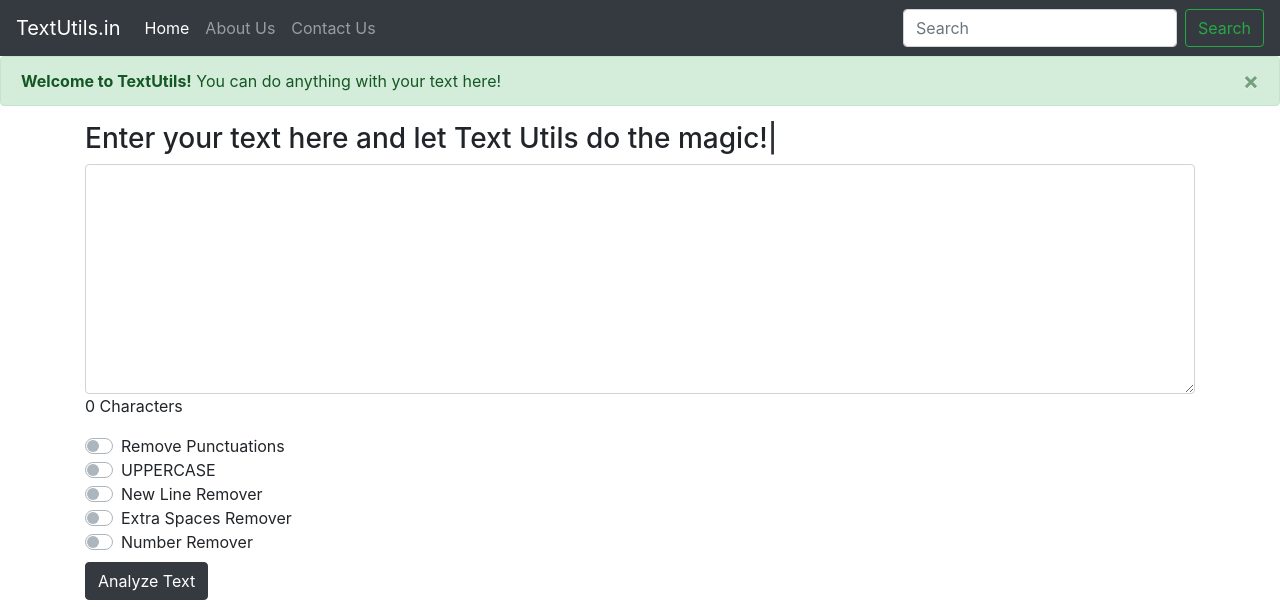
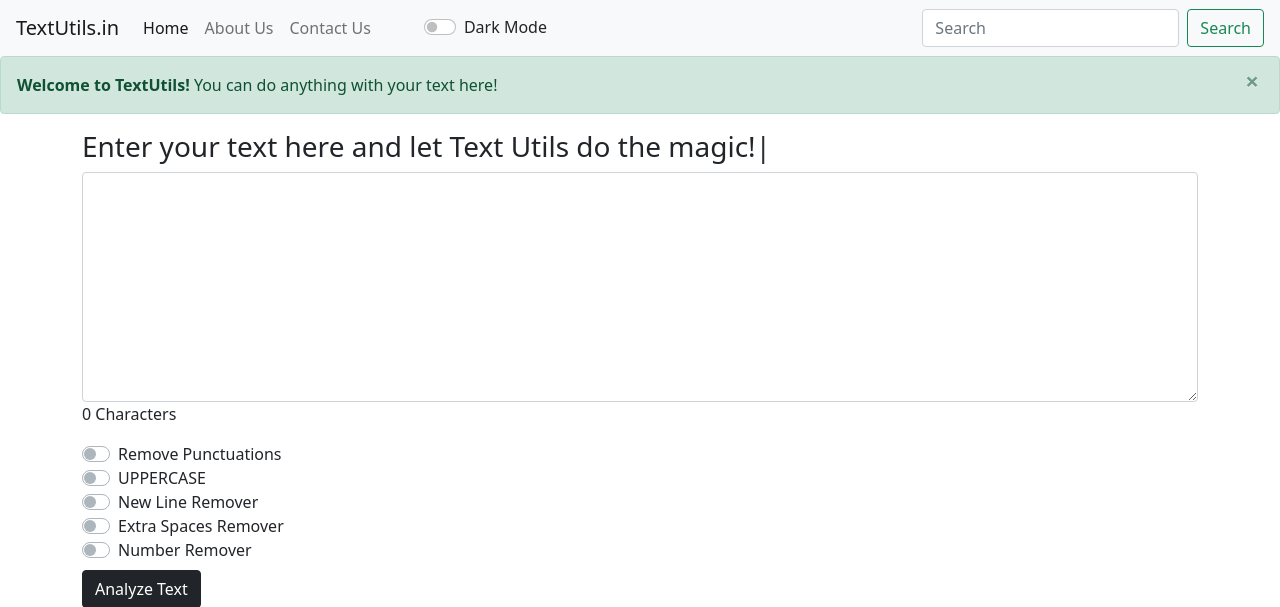
Before and after one commit to haris989/TextUtils, a Django app: page / in a window 1280 px wide. Shown: the top 607 px of the page. Run offline with Django 3.2, Linux system fonts and the light colour scheme; some libraries are stand-ins or nearby versions.

Commit message:
Introduced Night Mode UI. A Nice looking UI with Dark theme & also added A cool Button to toggle Dark Mode.

```diff
--- a/templates/index.html
+++ b/templates/index.html
@@ -9,6 +9,10 @@
     <link rel="stylesheet" href="https://stackpath.bootstrapcdn.com/bootstrap/4.2.1/css/bootstrap.min.css" integrity="sha384-GJzZqFGwb1QTTN6wy59ffF1BuGJpLSa9DkKMp0DgiMDm4iYMj70gZWKYbI706tWS" crossorigin="anonymous">
     <!--Typed.js-->
     <script type="text/javascript" src="https://cdn.jsdelivr.net/npm/typed.js"></script>
+
+    <!-- Bootstrap 5 CSS -->
+    <link href="https://cdn.jsdelivr.net/npm/bootstrap@5.0.0-beta3/dist/css/bootstrap.min.css" rel="stylesheet" integrity="sha384-eOJMYsd53ii+scO/bJGFsiCZc+5NDVN2yr8+0RDqr0Ql0h+rP48ckxlpbzKgwra6" crossorigin="anonymous">
+
 
     <title>Text Utils</title>
     <!-- Favicon-->
@@ -27,7 +31,7 @@
 	</style>
   </head>
   <body>
-<nav class="navbar navbar-expand-lg navbar-dark bg-dark">
+<nav id="Nav-dark" class="navbar navbar-expand-lg navbar-light bg-light">
   <a class="navbar-brand" href="#">TextUtils.in</a>
   <button class="navbar-toggler" type="button" data-toggle="collapse" data-target="#navbarNavDropdown" aria-controls="navbarNavDropdown" aria-expanded="false" aria-label="Toggle navigation">
     <span class="navbar-toggler-icon"></span>
@@ -45,6 +49,10 @@
       </li>
 
     </ul>
+    <div class="form-check form-switch" style="margin-left: 45px">
+      <input onclick="DarkMode()" id="DarkToggle" class="form-check-input" type="checkbox">
+          <label class="form-check-label" for="DarkToggle">Dark Mode</label>
+    </div>
   </div>
   <form class="form-inline">
     <input class="form-control mr-sm-2" type="search" placeholder="Search" aria-label="Search">
@@ -154,6 +162,24 @@
         }
 
       }
+
+      // function for Dark Mode
+      window.onload= DarkMode()
+
+      function DarkMode() {
+        body_elem= document.querySelector('body');
+        nav_el= document.getElementById('Nav-dark');
+        if (document.getElementById('DarkToggle').checked== true){
+            body_elem.style.backgroundColor = '#111827';
+            body_elem.style.color = 'white';
+            nav_el.className="navbar navbar-expand-lg navbar-dark bg-dark";
+        }
+        else{
+            body_elem.style.backgroundColor = "";
+            body_elem.style.color = "";
+            nav_el.className="navbar navbar-expand-lg navbar-light bg-light";
+        }
+      }
     </script>
   </body>
 </html>
```
Also changed, not shown: db.sqlite3.
